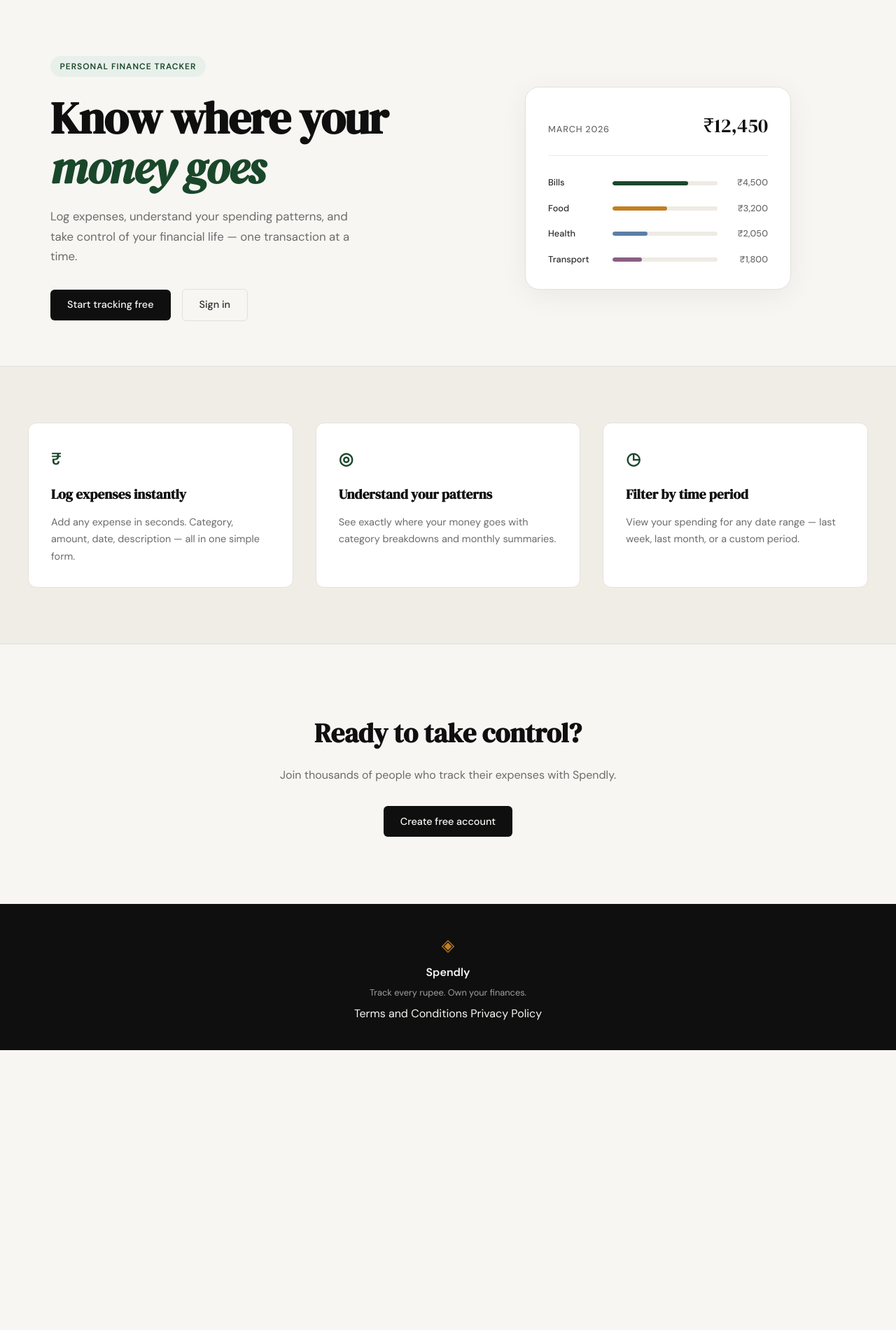
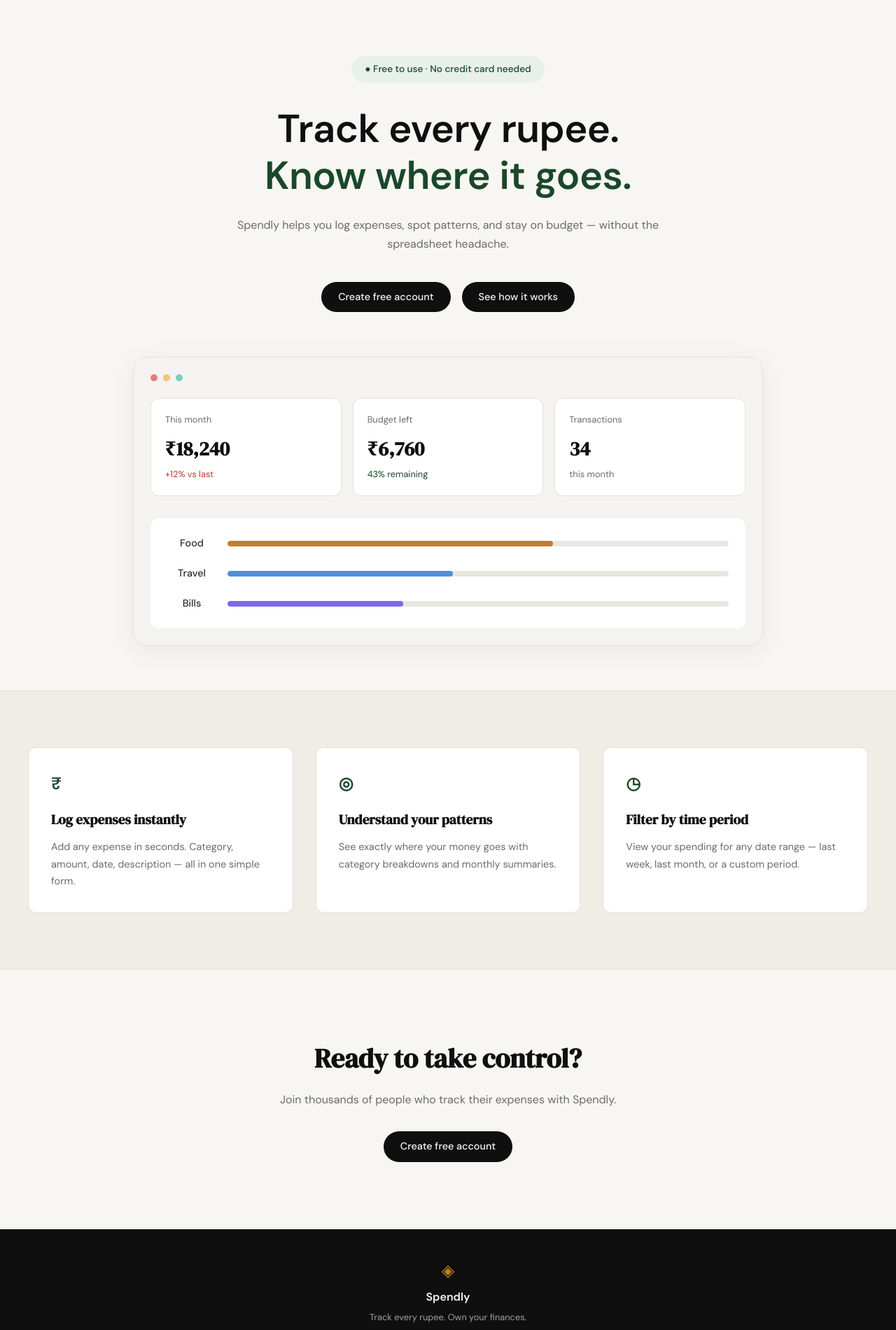
Before and after one commit to reaganrodrigues/spendly, a Flask app: page / in a window 1280 px wide. Shown: the part 61-1962 px from the top of the page at 70% size. Before the commit the page ends 1562 px from the top, so only its background shows below. Run offline with Flask 3, Linux system fonts and the light colour scheme.

Commit message:
Update hero section design with new badge, title, metrics, and category visualization

```diff
--- a/static/css/style.css
+++ b/static/css/style.css
@@ -125,10 +125,10 @@
 
 .hero {
     padding: 5rem 2rem 4rem;
-    display: grid;
-    grid-template-columns: 1fr 1fr;
-    gap: 4rem;
+    display: flex;
+    flex-direction: column;
     align-items: center;
+    text-align: center;
     max-width: var(--max-width);
     margin: 0 auto;
 }
@@ -137,41 +137,45 @@
     display: inline-block;
     background: var(--accent-light);
     color: var(--accent);
-    font-size: 0.75rem;
+    font-size: 0.85rem;
+    font-weight: 500;
+    letter-spacing: 0;
+    text-transform: none;
+    padding: 0.5rem 1.2rem;
+    border-radius: 999px;
+    margin-bottom: 2rem;
+}
+
+.hero-title {
+    font-family: var(--font-body);
+    font-size: clamp(2.5rem, 6vw, 3.5rem);
     font-weight: 600;
-    letter-spacing: 0.08em;
-    text-transform: uppercase;
-    padding: 0.35rem 0.85rem;
-    border-radius: 999px;
+    line-height: 1.2;
+    letter-spacing: -0.01em;
+    color: var(--ink);
     margin-bottom: 1.5rem;
 }
 
-.hero-title {
-    font-family: var(--font-display);
-    font-size: clamp(2.5rem, 5vw, 4rem);
-    line-height: 1.1;
-    letter-spacing: -0.02em;
-    color: var(--ink);
-    margin-bottom: 1.25rem;
-}
-
-.hero-title em {
-    font-style: italic;
+.hero-title-accent {
     color: var(--accent);
+    display: block;
+    font-weight: 600;
 }
 
 .hero-subtitle {
-    font-size: 1.05rem;
+    font-size: 1rem;
     color: var(--ink-muted);
     line-height: 1.7;
-    max-width: 460px;
-    margin-bottom: 2rem;
+    max-width: 620px;
+    margin-bottom: 2.5rem;
 }
 
 .hero-actions {
     display: flex;
     gap: 1rem;
     align-items: center;
+    justify-content: center;
+    margin-bottom: 4rem;
 }
 
 /* ------------------------------------------------------------------ */
@@ -181,79 +185,106 @@
 .hero-visual {
     display: flex;
     justify-content: center;
+    width: 100%;
 }
 
 .mock-card {
-    background: var(--paper-card);
+    background: #f5f3f0;
     border: 1px solid var(--border);
-    border-radius: var(--radius-lg);
-    padding: 2rem;
+    border-radius: 20px;
+    padding: 1.5rem;
     width: 100%;
-    max-width: 380px;
+    max-width: 900px;
     box-shadow: 0 8px 40px rgba(0,0,0,0.06);
 }
 
-.mock-card-header {
+.mock-card-dots {
     display: flex;
-    justify-content: space-between;
-    align-items: baseline;
-    margin-bottom: 1.75rem;
-    padding-bottom: 1.25rem;
-    border-bottom: 1px solid var(--border-soft);
+    gap: 0.5rem;
+    margin-bottom: 1.5rem;
 }
 
-.mock-label {
-    font-size: 0.8rem;
-    font-weight: 500;
-    color: var(--ink-muted);
-    text-transform: uppercase;
-    letter-spacing: 0.06em;
+.mock-dot {
+    width: 10px;
+    height: 10px;
+    border-radius: 50%;
 }
 
-.mock-total {
+.mock-dot-1 { background: #e87c7c; }
+.mock-dot-2 { background: #f0c678; }
+.mock-dot-3 { background: #7eccc0; }
+
+.mock-metrics {
+    display: grid;
+    grid-template-columns: repeat(3, 1fr);
+    gap: 1rem;
+    margin-bottom: 2rem;
+}
+
+.mock-metric {
+    background: white;
+    border: 1px solid #e4e1da;
+    border-radius: 12px;
+    padding: 1.25rem;
+    text-align: left;
+}
+
+.mock-metric-label {
+    display: block;
+    font-size: 0.8rem;
+    color: var(--ink-muted);
+    margin-bottom: 0.5rem;
+}
+
+.mock-metric-value {
+    display: block;
     font-family: var(--font-display);
     font-size: 1.75rem;
+    font-weight: 600;
     color: var(--ink);
+    margin-bottom: 0.25rem;
 }
 
-.mock-bars { display: flex; flex-direction: column; gap: 1rem; }
-
-.mock-bar-row {
-    display: grid;
-    grid-template-columns: 80px 1fr 60px;
-    align-items: center;
-    gap: 0.75rem;
+.mock-metric-sub {
+    display: block;
+    font-size: 0.8rem;
+    color: var(--ink-muted);
 }
 
-.mock-cat {
-    font-size: 0.8rem;
+.mock-categories {
+    background: white;
+    border-radius: 12px;
+    padding: 1.5rem;
+    display: flex;
+    flex-direction: column;
+    gap: 1.25rem;
+}
+
+.mock-category-row {
+    display: flex;
+    align-items: center;
+    gap: 1rem;
+}
+
+.mock-category-name {
+    font-size: 0.9rem;
     font-weight: 500;
     color: var(--ink-soft);
+    min-width: 70px;
 }
 
-.mock-bar-track {
-    height: 6px;
-    background: var(--border-soft);
+.mock-category-bar-track {
+    height: 8px;
+    background: #e8e6e1;
     border-radius: 999px;
     overflow: hidden;
+    flex: 1;
 }
 
-.mock-bar {
+.mock-category-bar {
     height: 100%;
-    background: var(--accent);
     border-radius: 999px;
     transition: width 0.6s ease;
-}
-
-.mock-bar-2 { background: var(--accent-2); }
-.mock-bar-3 { background: #5b7fa6; }
-.mock-bar-4 { background: #8b5e83; }
-
-.mock-amt {
-    font-size: 0.8rem;
-    font-weight: 500;
-    color: var(--ink-muted);
-    text-align: right;
 }
 
 /* ------------------------------------------------------------------ */
@@ -265,7 +296,7 @@
     background: var(--ink);
     color: var(--paper);
     padding: 0.65rem 1.5rem;
-    border-radius: var(--radius-sm);
+    border-radius: 50px;
     font-family: var(--font-body);
     font-size: 0.9rem;
     font-weight: 500;
@@ -276,6 +307,23 @@
 }
 
 .btn-primary:hover { background: var(--accent); }
+
+.btn-secondary {
+    display: inline-block;
+    background: var(--ink);
+    color: var(--paper);
+    padding: 0.65rem 1.5rem;
+    border-radius: 50px;
+    font-family: var(--font-body);
+    font-size: 0.9rem;
+    font-weight: 500;
+    cursor: pointer;
+    border: none;
+    transition: background 0.2s;
+    text-decoration: none;
+}
+
+.btn-secondary:hover { background: var(--accent); }
 
 .btn-ghost {
     display: inline-block;
--- a/templates/landing.html
+++ b/templates/landing.html
@@ -6,55 +6,61 @@
 
 <section class="hero">
     <div class="hero-inner">
-        <div class="hero-badge">Personal Finance Tracker</div>
+        <div class="hero-badge">● Free to use · No credit card needed</div>
         <h1 class="hero-title">
-            Know where your<br>
-            <em>money goes</em>
+            Track every rupee.<br>
+            <span class="hero-title-accent">Know where it goes.</span>
         </h1>
         <p class="hero-subtitle">
-            Log expenses, understand your spending patterns,
-            and take control of your financial life —
-            one transaction at a time.
+            Spendly helps you log expenses, spot patterns, and stay on budget — without the spreadsheet headache.
         </p>
         <div class="hero-actions">
-            <a href="{{ url_for('register') }}" class="btn-primary">Start tracking free</a>
-            <a href="{{ url_for('login') }}" class="btn-ghost">Sign in</a>
+            <a href="{{ url_for('register') }}" class="btn-primary">Create free account</a>
+            <a href="#" class="btn-secondary">See how it works</a>
         </div>
     </div>
     <div class="hero-visual">
         <div class="mock-card">
-            <div class="mock-card-header">
-                <span class="mock-label">March 2026</span>
-                <span class="mock-total">₹12,450</span>
+            <div class="mock-card-dots">
+                <span class="mock-dot mock-dot-1"></span>
+                <span class="mock-dot mock-dot-2"></span>
+                <span class="mock-dot mock-dot-3"></span>
             </div>
-            <div class="mock-bars">
-                <div class="mock-bar-row">
-                    <span class="mock-cat">Bills</span>
-                    <div class="mock-bar-track">
-                        <div class="mock-bar" style="width: 72%"></div>
+            <div class="mock-metrics">
+                <div class="mock-metric">
+                    <span class="mock-metric-label">This month</span>
+                    <span class="mock-metric-value">₹18,240</span>
+                    <span class="mock-metric-sub" style="color: #c0392b;">+12% vs last</span>
+                </div>
+                <div class="mock-metric">
+                    <span class="mock-metric-label">Budget left</span>
+                    <span class="mock-metric-value">₹6,760</span>
+                    <span class="mock-metric-sub" style="color: #1a472a;">43% remaining</span>
+                </div>
+                <div class="mock-metric">
+                    <span class="mock-metric-label">Transactions</span>
+                    <span class="mock-metric-value">34</span>
+                    <span class="mock-metric-sub">this month</span>
+                </div>
+            </div>
+            <div class="mock-categories">
+                <div class="mock-category-row">
+                    <span class="mock-category-name">Food</span>
+                    <div class="mock-category-bar-track">
+                        <div class="mock-category-bar" style="width: 65%; background: #c17f24;"></div>
                     </div>
-                    <span class="mock-amt">₹4,500</span>
                 </div>
-                <div class="mock-bar-row">
-                    <span class="mock-cat">Food</span>
-                    <div class="mock-bar-track">
-                        <div class="mock-bar mock-bar-2" style="width: 52%"></div>
+                <div class="mock-category-row">
+                    <span class="mock-category-name">Travel</span>
+                    <div class="mock-category-bar-track">
+                        <div class="mock-category-bar" style="width: 45%; background: #4a90e2;"></div>
                     </div>
-                    <span class="mock-amt">₹3,200</span>
                 </div>
-                <div class="mock-bar-row">
-                    <span class="mock-cat">Health</span>
-                    <div class="mock-bar-track">
-                        <div class="mock-bar mock-bar-3" style="width: 33%"></div>
+                <div class="mock-category-row">
+                    <span class="mock-category-name">Bills</span>
+                    <div class="mock-category-bar-track">
+                        <div class="mock-category-bar" style="width: 35%; background: #7b68ee;"></div>
                     </div>
-                    <span class="mock-amt">₹2,050</span>
-                </div>
-                <div class="mock-bar-row">
-                    <span class="mock-cat">Transport</span>
-                    <div class="mock-bar-track">
-                        <div class="mock-bar mock-bar-4" style="width: 28%"></div>
-                    </div>
-                    <span class="mock-amt">₹1,800</span>
                 </div>
             </div>
         </div>
```
